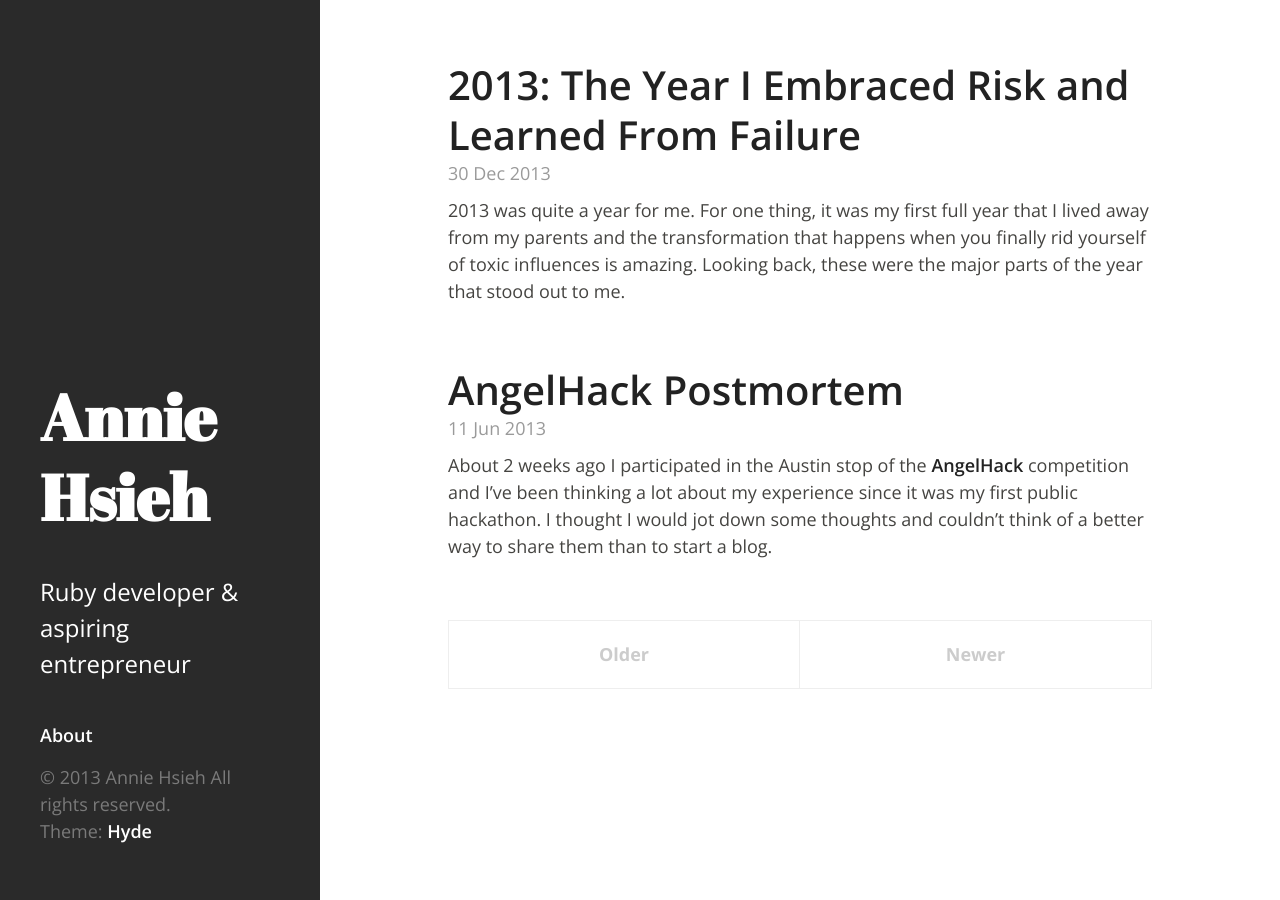
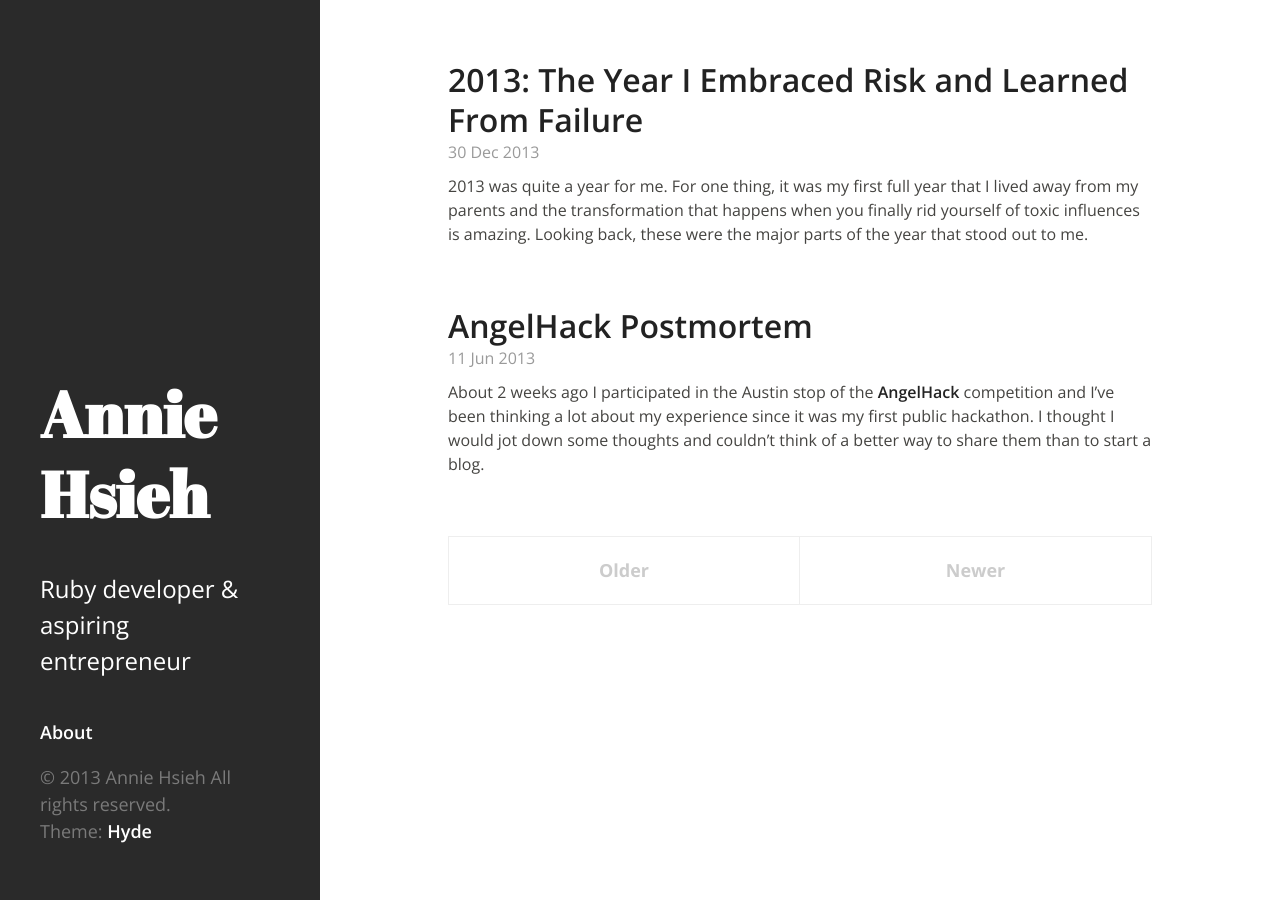
Before and after one commit to AnnieH/AnnieH.github.io, a Jekyll site: the page built from index.html, in a window 1280 px wide. Built offline with Jekyll 4.4.1, drawn with Linux system fonts in a browser that asks for light colours; Markdown is read by kramdown in place of the engine named in the settings; the list of posts is cut into pages by our own code.

Commit message:
change post formatting

```diff
--- a/css/main.css
+++ b/css/main.css
@@ -74,11 +74,19 @@ p {
   font-weight: 300;
 }
 
-ul, ol {
+ul {
+ list-style-type: square;
+ margin-bottom: : 15px;
+}
+ol {
   margin-bottom: 15px;
 }
 li {
-  color: #888580;
+  margin: 0 0 10px;
+}
+li p:first-child + p {
+  font-size: 80%;
+  margin-bottom: 10px;
 }
 
 hr {
@@ -229,8 +237,12 @@ a.site-name:hover {
 
 /* Single post */
 .post {
+  font-size: 16px;
   margin-top: 40px;
   margin-bottom: 40px;
+}
+.post h1 {
+  font-size: 32px;
 }
 .post-date {
   display: block;
```
